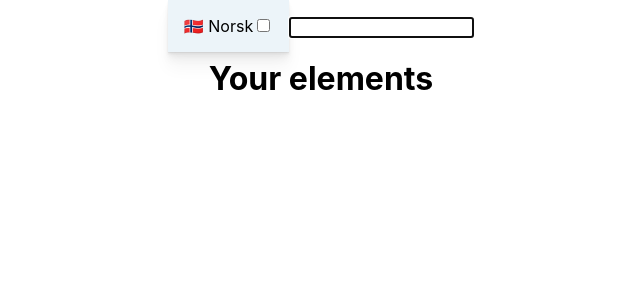
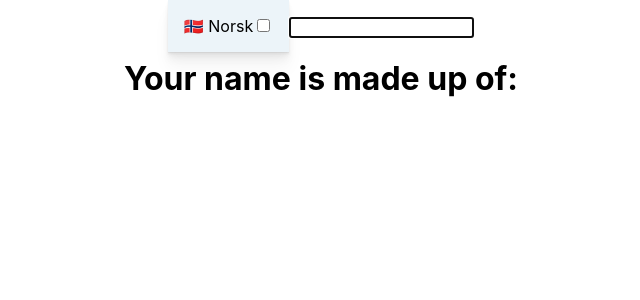
Before and after one commit to kristianpedersen/chemical-symbols-in-name, a React (Create React App) app: page / in a window 1280 px wide. Shown: the top 300 px of the page, without its empty margins (319-959 px from the left). Built offline with nearby package versions, Linux system fonts and the light colour scheme.

Commit message:
Language corrections

```diff
--- a/src/App.js
+++ b/src/App.js
@@ -63,7 +63,7 @@ function App() {
 			<input type="text" name="query" id="query" onChange={getMatches} autoFocus ref={input} />
 
 			<div className="all-matches">
-				<h1>{norwegian ? "Navnet ditt består av" : "Your elements"}</h1>
+				<h1>{norwegian ? "Navnet ditt består av:" : "Your name is made up of:"}</h1>
 				{matches.map(e => <p>({e.number}) {norwegian ? e.norsk || e.name : e.name} (<span className="symbol">{e.symbol}</span>)</p>)}
 			</div>
 
```
Also changed, not shown: 1 other file (tests, documents, lock files or other folders).
